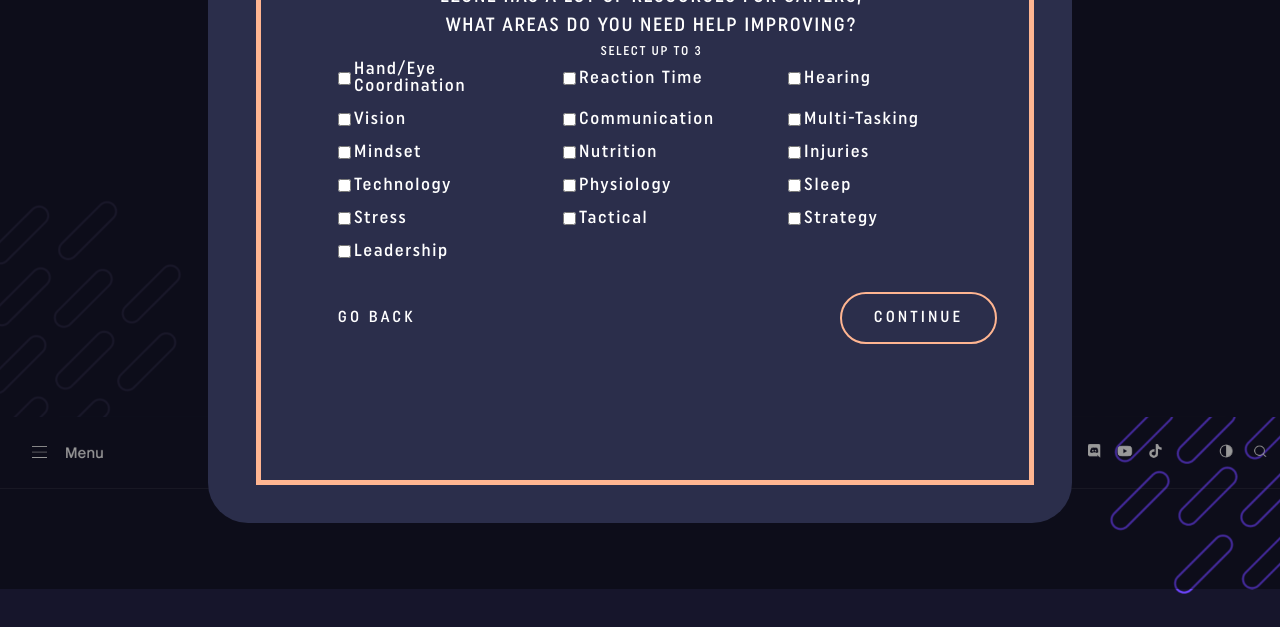
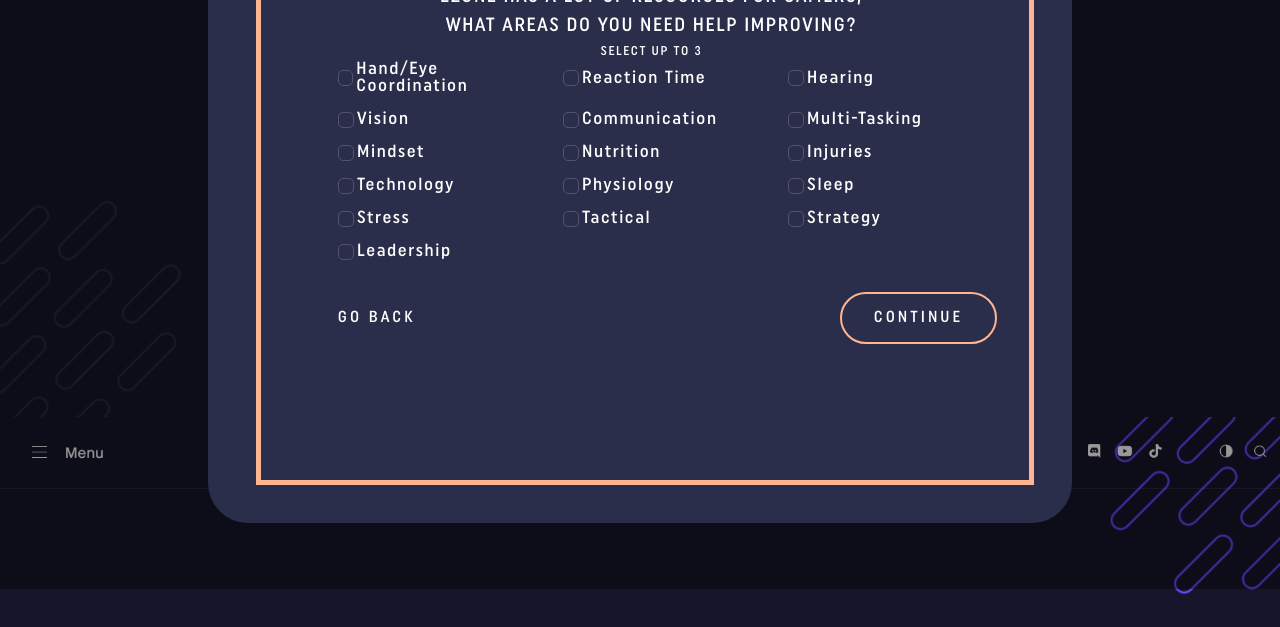
Before and after one commit to poli0139/ezone, a website built with Vite: page index.html in a window 1280 px wide. Shown: the part 211-838 px from the top of the page. Built offline with nearby package versions, Linux system fonts and the light colour scheme.

Commit message:
checkbox style

```diff
--- a/_form-style.scss
+++ b/_form-style.scss
@@ -270,6 +270,13 @@
   input[type="checkbox"] {
     align-self: center;
     margin-right: 0.2rem;
+    appearance: none;
+    border: solid #54536d 1px;
+    border-radius: 5px;
+    width: 1rem;
+    height: 1rem;
+    cursor: pointer;
+    transition: all 0.3s;
   }
 
   input[type="text"] {
```
